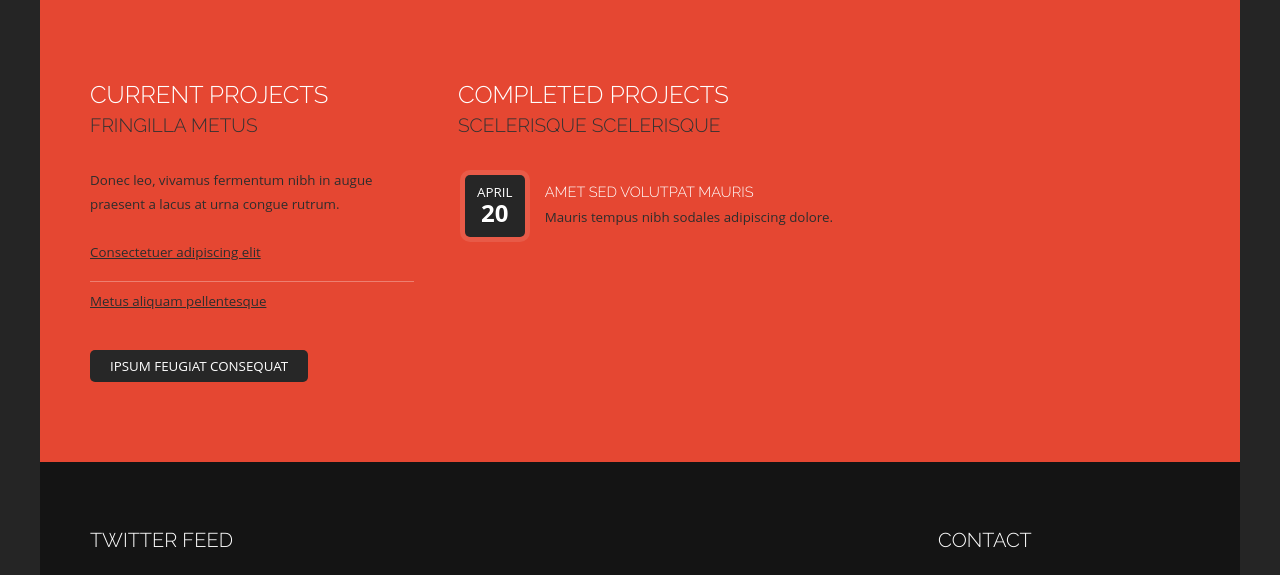
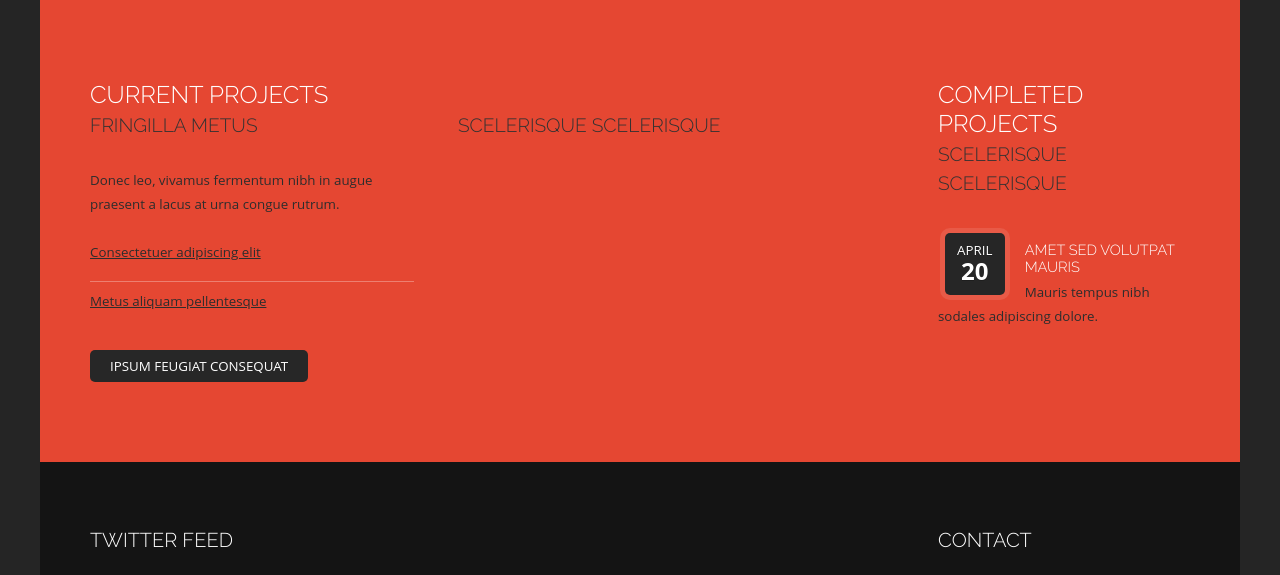
Before and after one commit to olesialex/olesialex.github.io, a plain HTML site: page index.html in a window 1280 px wide. Shown: the part 821-1396 px from the top of the page. Drawn offline with Linux system fonts and the light colour scheme.

Commit message:
Update index.html

```diff
--- a/index.html
+++ b/index.html
@@ -60,6 +60,9 @@ Released   : 20130902
 			</ul>
 			<a href="#" class="button-style">Ipsum feugiat consequat</a> </div>
 		<div id="box2">
+			<h2> <br />
+				<span> scelerisque scelerisque</span></h2> </div>
+		<div id="box3">
 			<h2>Completed Projects<br />
 				<span> scelerisque scelerisque</span></h2>
 			<ul class="style3">
```
